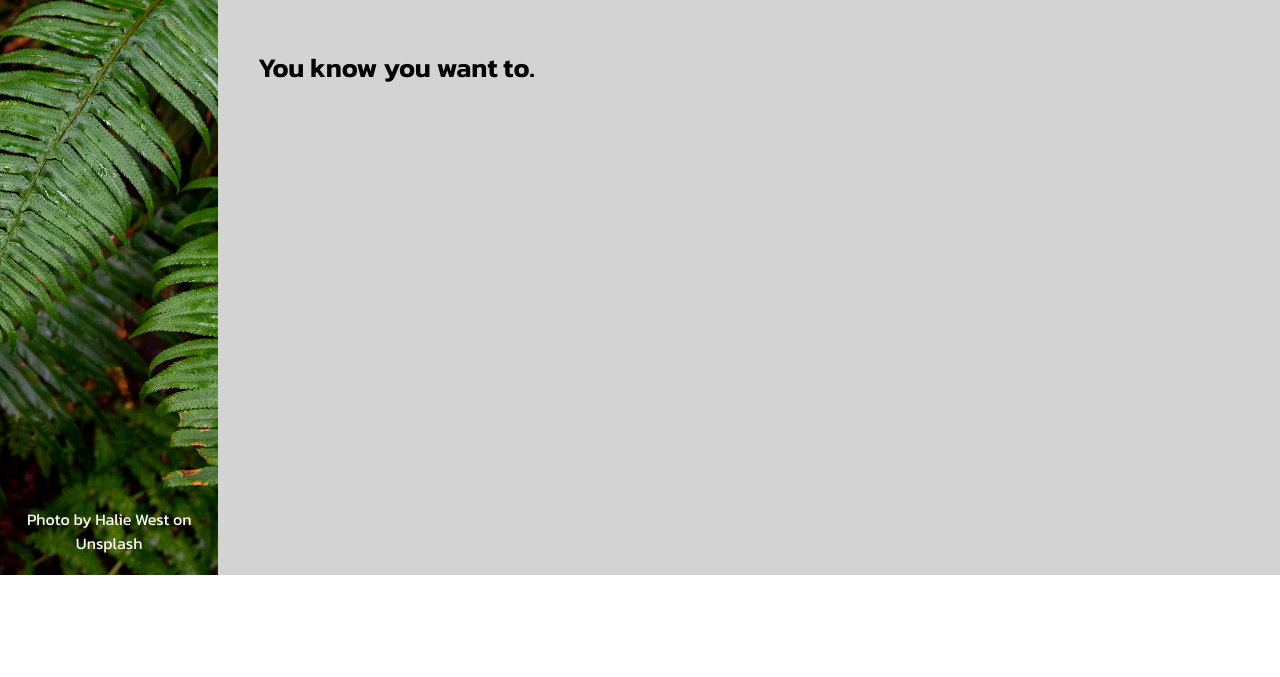
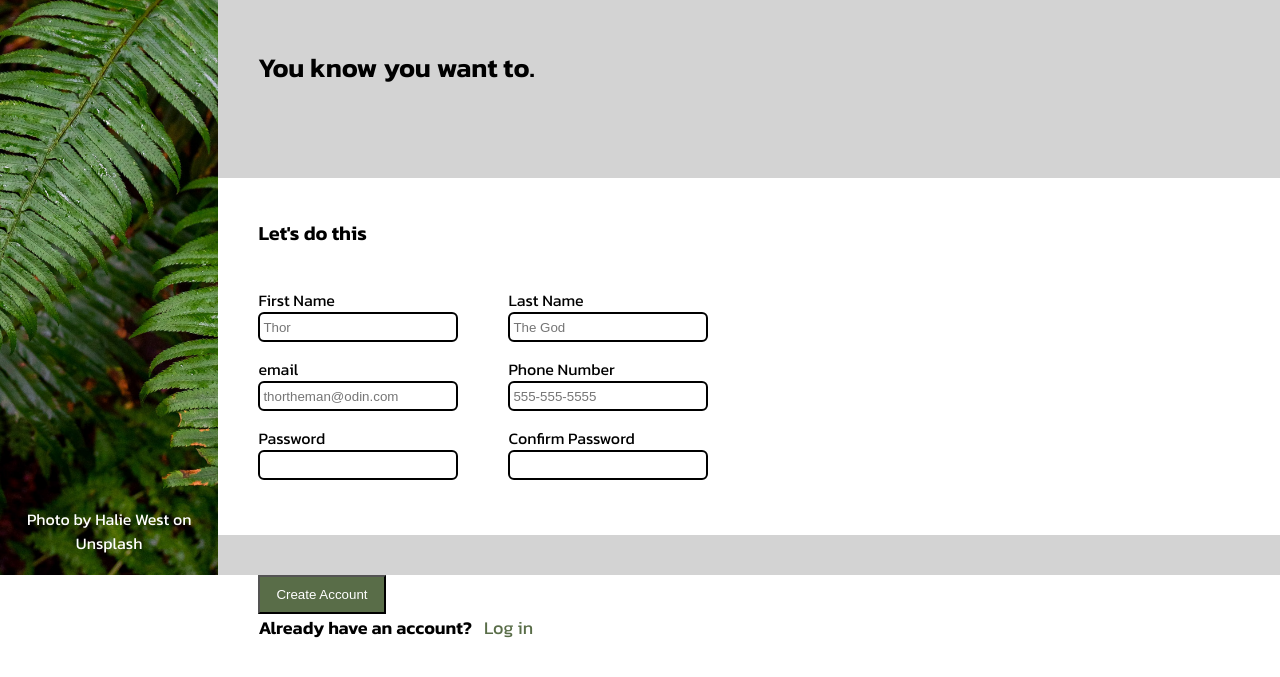
Before and after one commit to iTreykwondo/TOP-sign-up-form, a plain HTML site: page index.html in a window 1280 px wide. Shown: the part 225-902 px from the top of the page. Before the commit the page ends 800 px from the top, so only its background shows below. Drawn offline with Linux system fonts and the light colour scheme.

Commit message:
Layout form container

```diff
--- a/index.html
+++ b/index.html
@@ -26,6 +26,63 @@
         </h2>
         <h2 class="sub-text">You know you want to.</h2>
       </div>
+      <div>
+        <h2 class="form-cta-text">Let's do this</h2>
+      </div>
+      <form>
+        <div class="left-col">
+          <label for="firstname">First Name</label>
+          <input
+            type="text"
+            name="firstname"
+            id="firstname"
+            placeholder="Thor"
+            required
+          />
+          <label for="email">email</label>
+          <input
+            type="text"
+            name="email"
+            id="email"
+            placeholder="thortheman@odin.com"
+            required
+          />
+          <label for="password">Password</label>
+          <input type="text" name="password" id="password" required />
+        </div>
+        <div class="right-col">
+          <label for="firstname">Last Name</label>
+          <input
+            type="text"
+            name="lastname"
+            id="lastname"
+            placeholder="The God"
+            required
+          />
+          <label for="phone-nnumber">Phone Number</label>
+          <input
+            type="tel"
+            name="phone-number"
+            id="phone-number"
+            placeholder="555-555-5555"
+            required
+          />
+          <label for="confirm-password">Confirm Password</label>
+          <input
+            type="text"
+            name="confirm-password"
+            id="confirm-password"
+            required
+          />
+        </div>
+      </form>
+      <div class="cta">
+        <button class="cta-btn" type="submit">Create Account</button>
+        <div class="register-login">
+          <h3>Already have an account?</h3>
+          <span>Log in</span>
+        </div>
+      </div>
     </div>
   </body>
 </html>
```
